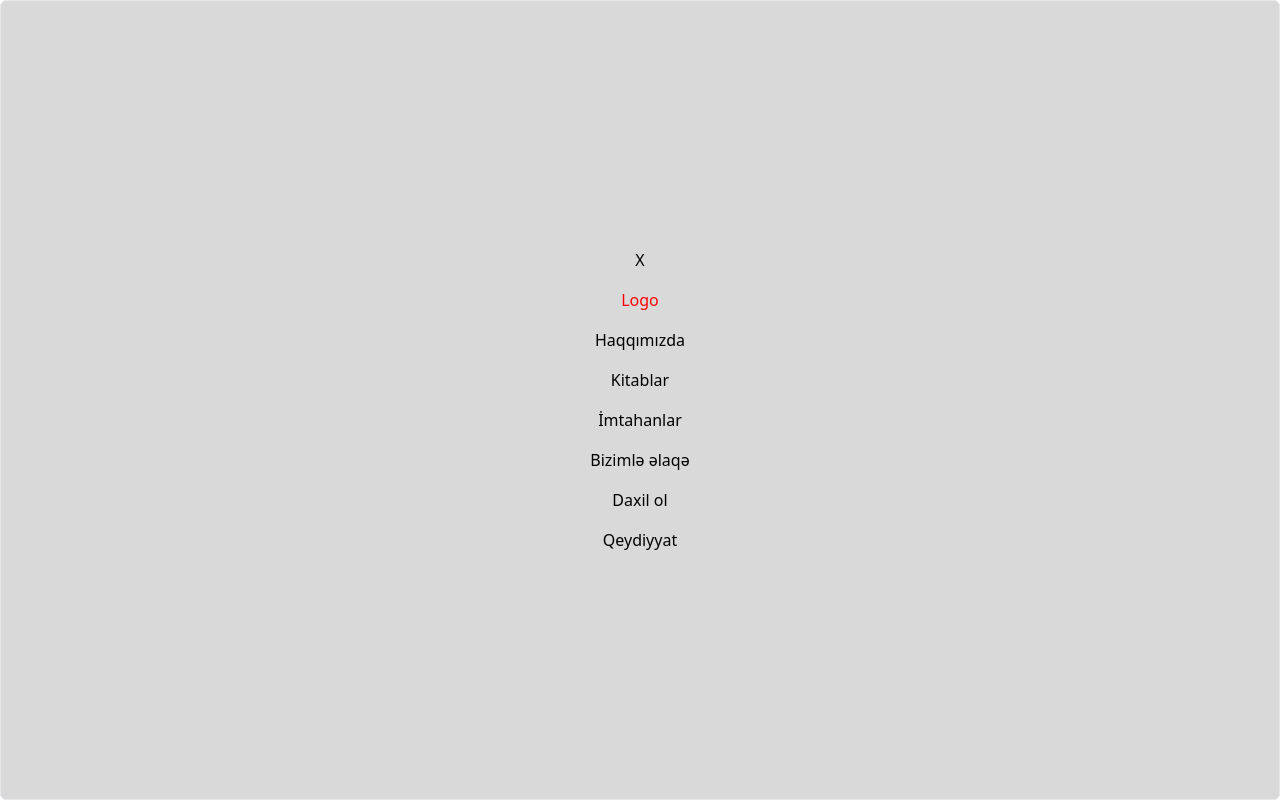
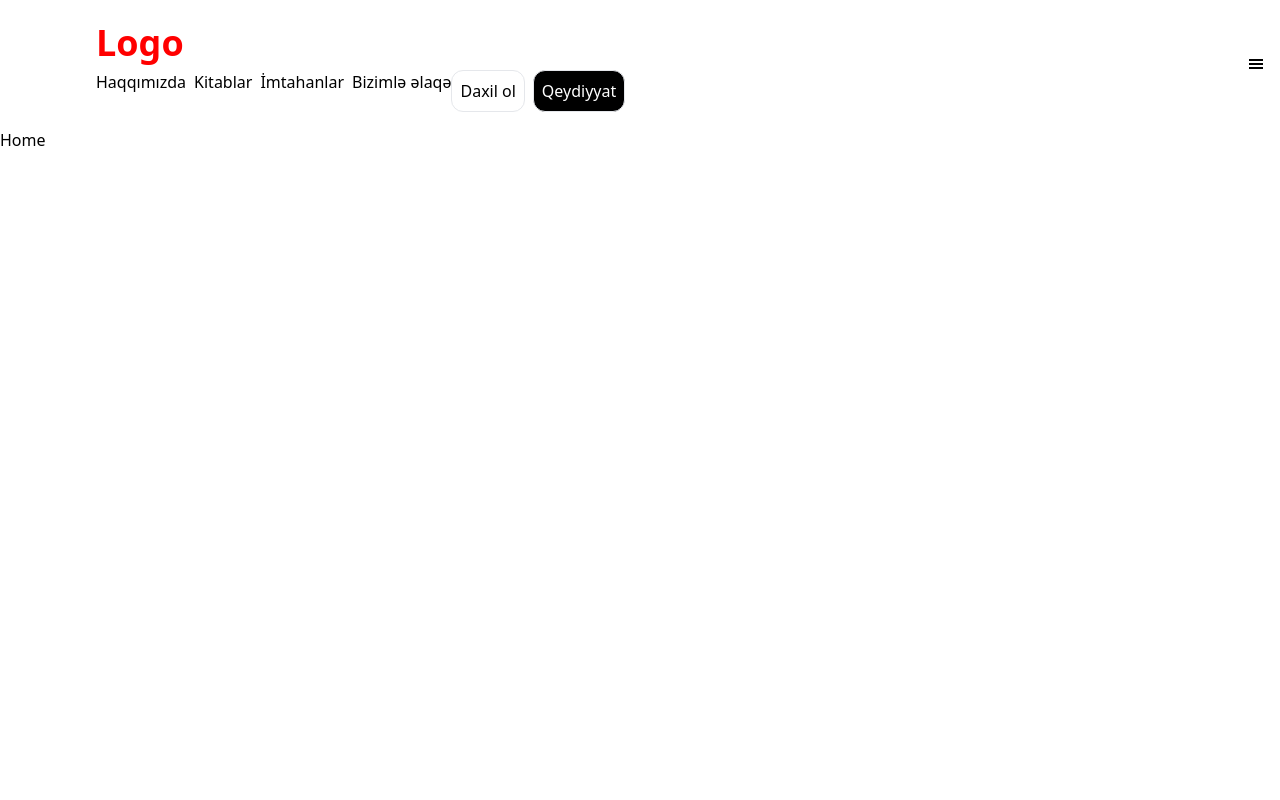
Before and after one commit to QulamSamadli/task166, a React (Vite) app: page / in a window 1280 px wide. Built offline with nearby package versions, Linux system fonts and the light colour scheme.

Commit message:
final navbar responsive

```diff
--- a/src/App.jsx
+++ b/src/App.jsx
@@ -1,18 +1,15 @@
-import React from 'react'
-import Routing from './Components/Routing'
-import Navbar from './Components/Navbar'
-import Responsive from './Components/Responsive'
-
-
+import React from "react";
+import Routing from "./Components/Routing";
+import Navbar from "./Components/Navbar";
+import Responsive from "./Components/Responsive";
 
 const App = () => {
   return (
     <div>
       <Navbar />
       <Routing />
-      <Responsive/>
     </div>
-  )
-}
+  );
+};
 
-export default App
+export default App;
--- a/src/Components/Navbar/index.jsx
+++ b/src/Components/Navbar/index.jsx
@@ -1,22 +1,70 @@
-import React from 'react'
-import { NavLink } from 'react-router-dom'
+import React, { useState } from "react";
+import { NavLink } from "react-router-dom";
+import { GiHamburgerMenu } from "react-icons/gi";
+import Responsive from "../Responsive";
 
 const Navbar = () => {
-    return (
-        <header className='container flex items-center justify-between py-4'>
-            <div > <NavLink className="text-[36px] font-bold text-black" to="/">Logo</NavLink></div>
-            <nav className='flex gap-2 font-medium '>
-                <NavLink className='hover:text-[red] duration-300' to="/haqqimizda">Haqqımızda</NavLink>
-                <NavLink className='hover:text-[red] duration-300' to="/kitablar">Kitablar</NavLink>
-                <NavLink className='hover:text-[red] duration-300' to="/imtahanlar">İmtahanlar</NavLink>
-                <NavLink className='hover:text-[red] duration-300' to="/elaqe">Bizimlə əlaqə</NavLink>
-            </nav>
-            <div className='flex gap-2'>
-                <NavLink className="border p-2 rounded-xl hover:bg-black hover:text-white  duration-500" to="/daxilol">Daxil ol</NavLink>
-                <NavLink className="border p-2 rounded-xl bg-black text-white hover:bg-white hover:text-black duration-500" to="/qeydiyyat">Qeydiyyat</NavLink>
-            </div>
-        </header>
-    )
-}
+  const [showMobile, setShowMobile] = useState(false);
+  return (
+    <div className="flex items-center px-4">
+      <header className="container  items-center justify-between  py-4 ">
+        <div>
+          <NavLink
+            className=" relative  text-[36px] font-bold  text-black"
+            to="/"
+          >
+            Logo
+          </NavLink>
+        </div>
+        <div className="hidden md:flex ">
+          <nav className="flex gap-2 font-medium ">
+            <NavLink
+              className="relative hover:text-[red] duration-300"
+              to="/haqqimizda"
+            >
+              Haqqımızda
+            </NavLink>
+            <NavLink
+              className="relative hover:text-[red] duration-300"
+              to="/kitablar"
+            >
+              Kitablar
+            </NavLink>
+            <NavLink
+              className="relative hover:text-[red] duration-300"
+              to="/imtahanlar"
+            >
+              İmtahanlar
+            </NavLink>
+            <NavLink
+              className="relative hover:text-[red] duration-300"
+              to="/elaqe"
+            >
+              Bizimlə əlaqə
+            </NavLink>
+          </nav>
+          <div className="flex gap-2">
+            <NavLink
+              className=" relative  border p-2 rounded-xl hover:bg-black hover:text-white  duration-500"
+              to="/daxilol"
+            >
+              Daxil ol
+            </NavLink>
+            <NavLink
+              className="relative border p-2 rounded-xl bg-black text-white hover:bg-white hover:text-black duration-500"
+              to="/qeydiyyat"
+            >
+              Qeydiyyat
+            </NavLink>
+          </div>
+        </div>
+      </header>
+      <div className="py-4 block " onClick={() => setShowMobile((pre) => !pre)}>
+        <GiHamburgerMenu />
+      </div>
+      <Responsive hamburger={showMobile} setOpen={setShowMobile} />
+    </div>
+  );
+};
 
-export default Navbar
+export default Navbar;
--- a/src/Components/Responsive/index.jsx
+++ b/src/Components/Responsive/index.jsx
@@ -1,22 +1,45 @@
 import React from "react";
 import { NavLink } from "react-router-dom";
 
-const Responsive = () => {
+const Responsive = ({ setOpen, hamburger = false }) => {
+  const closeMenu = () => {
+    setOpen(false);
+  };
   return (
-    <header className="flex  flex-col  p-4 gap-4 rounded-md bg-[#D9D9D9] border w-[100%] items-center  justify-center h-[100%] top-0 fixed  left-[0]  z-10">
-      <button>X</button>
+    <header
+      className={`flex  flex-col  p-4 gap-4 rounded-md bg-[#D9D9D9] border w-[100%] items-center  justify-center h-[100%] top-0 fixed  left-[0]  z-10  ${
+        hamburger ? "translate-x-0" : "translate-x-[100%]"
+      }`}
+    >
+      <button className="text-[60px] font-bold" onClick={closeMenu}>
+        X
+      </button>
       <div>
-        <NavLink to="/">Logo</NavLink>
+        <NavLink onClick={closeMenu} to="/">
+          Logo
+        </NavLink>
       </div>
       <nav className="flex flex-col gap-4 items-center ">
-        <NavLink to="/haqqimizda">Haqqımızda</NavLink>
-        <NavLink to="/kitablar">Kitablar</NavLink>
-        <NavLink to="/imtahanlar">İmtahanlar</NavLink>
-        <NavLink to="/elaqe">Bizimlə əlaqə</NavLink>
+        <NavLink onClick={closeMenu} to="/haqqimizda">
+          Haqqımızda
+        </NavLink>
+        <NavLink onClick={closeMenu} to="/kitablar">
+          Kitablar
+        </NavLink>
+        <NavLink onClick={closeMenu} to="/imtahanlar">
+          İmtahanlar
+        </NavLink>
+        <NavLink onClick={closeMenu} to="/elaqe">
+          Bizimlə əlaqə
+        </NavLink>
       </nav>
       <div className="flex flex-col gap-4 items-center">
-        <NavLink to="/daxilol">Daxil ol</NavLink>
-        <NavLink to="/qeydiyyat">Qeydiyyat</NavLink>
+        <NavLink onClick={closeMenu} to="/daxilol">
+          Daxil ol
+        </NavLink>
+        <NavLink onClick={closeMenu} to="/qeydiyyat">
+          Qeydiyyat
+        </NavLink>
       </div>
     </header>
   );
```
